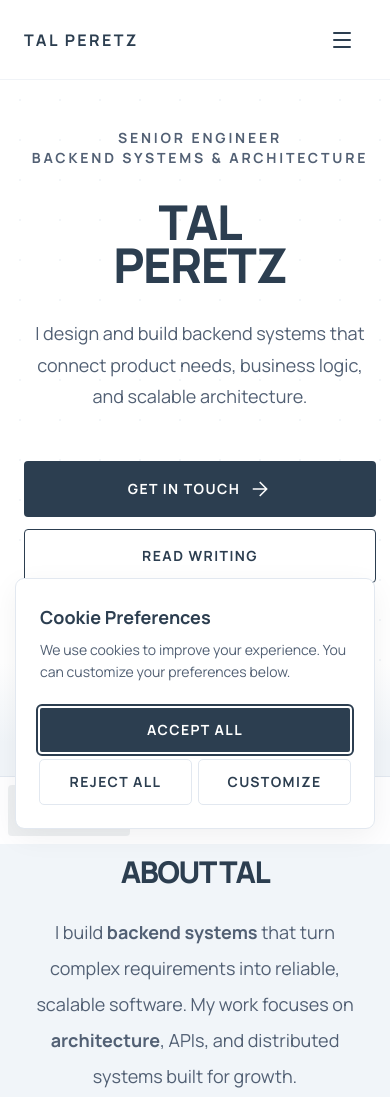
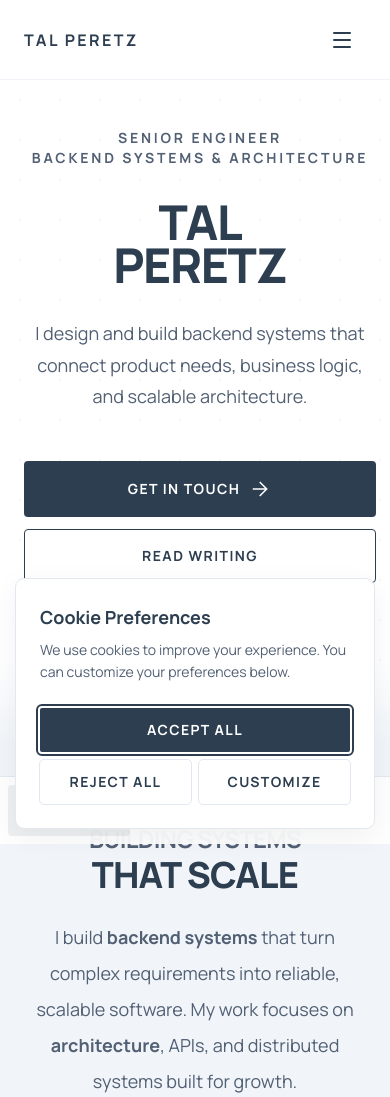
Before and after one commit to TalPeretzz/talperetz.dev, a Next.js app: page / in a window 390 px wide. Shown: the top 1097 px of the page. Built offline with nearby package versions, Linux system fonts and the light colour scheme.

Commit message:
Refactor AboutSection component to enhance mobile heading display and update content structure

```diff
--- a/src/components/sections/AboutSection.tsx
+++ b/src/components/sections/AboutSection.tsx
@@ -17,17 +17,19 @@ export default function AboutSection() {
 
         {/* Mobile */}
         <FadeInView className="md:hidden max-w-sm mx-auto text-center">
-          <span
-            className="inline-block h-px w-12 bg-[#E2E8F0] mb-6"
-            aria-hidden="true"
-          />
+
           <p
-            className="font-[family-name:var(--font-headline)] text-3xl font-black tracking-tighter mb-6 uppercase text-[#2C3E50]"
+            className="font-[family-name:var(--font-headline)] tracking-tighter mb-6 uppercase text-[#2C3E50] whitespace-pre-line"
             role="heading"
             aria-level={2}
             aria-hidden="true"
           >
-            {aboutContent.mobileHeading}
+            <span className="block text-2xl font-bold text-[#526074]">
+              {aboutContent.mobileHeadingTop}
+            </span>
+            <span className="block text-4xl font-black">
+              {aboutContent.mobileHeadingBottom}
+            </span>
           </p>
           <div className="space-y-6 text-lg text-[#526074] leading-loose">
             {aboutContent.mobileParagraphs.map((html, i) => (
--- a/src/constants/site-content.ts
+++ b/src/constants/site-content.ts
@@ -12,7 +12,8 @@ export const heroContent: HeroContent = {
 
 export const aboutContent: AboutContent = {
   desktopHeading: "BUILDING SYSTEMS THAT SCALE",
-  mobileHeading: "ABOUT TAL",
+  mobileHeadingTop: "BUILDING SYSTEMS",
+  mobileHeadingBottom: "THAT SCALE",
   paragraphs: [
     "I build <strong>backend systems</strong> that turn complex product and business requirements into reliable, scalable software. My work focuses on <strong>architecture</strong>, APIs, distributed systems, and engineering decisions that support real product growth.",
     "I approach software with a <strong>product-driven</strong> mindset, balancing technical clarity, maintainability, and long-term scalability. From system design to delivery, I focus on building solutions that work well today and remain resilient as complexity grows.",
--- a/src/types/site.ts
+++ b/src/types/site.ts
@@ -20,7 +20,8 @@ export interface HeroContent {
 
 export interface AboutContent {
   desktopHeading: string;
-  mobileHeading: string;
+  mobileHeadingTop: string;
+  mobileHeadingBottom: string;
   paragraphs: string[];
   mobileParagraphs: string[];
   stats: { label: string; value: string }[];
```
